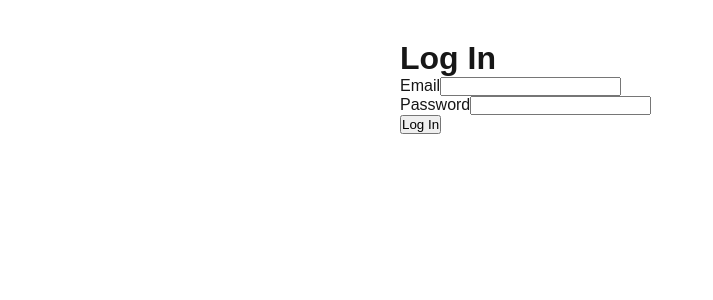
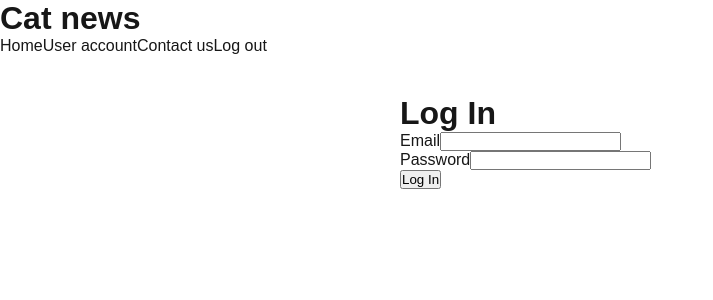
Before and after one commit to xep97/news, a Next.js app: page /login in a window 1280 px wide. Shown: the top 300 px of the page, without its empty margins (0-713 px from the left). Built offline with nearby package versions, Linux system fonts and the light colour scheme; no server answers.

Commit message:
added articles and frontpage

```diff
--- a/src/app/layout.js
+++ b/src/app/layout.js
@@ -1,5 +1,6 @@
 import { Geist, Geist_Mono } from "next/font/google";
 import "./globals.css";
+import Header from "@/components/Header";
 
 const geistSans = Geist({
   variable: "--font-geist-sans",
@@ -20,6 +21,7 @@ export default function RootLayout({ children }) {
   return (
     <html lang="en">
       <body className={`${geistSans.variable} ${geistMono.variable}`}>
+        <Header />
         {children}
       </body>
     </html>
--- /dev/null
+++ b/src/components/Header.jsx
@@ -0,0 +1,19 @@
+import React from 'react'
+
+export default function Header() {
+  return (
+    <>
+        <header>
+            <div>
+                <h1>Cat news</h1>
+            </div>
+            <nav>
+                <a href="/">Home</a>
+                <a href="/dashboard">User account</a>
+                <a href="/">Contact us</a>
+                <a href="/">Log out</a>
+            </nav>
+        </header>
+    </>
+  )
+}
```
Also changed, not shown: src/app/article/[id]/page.jsx (renamed from src/app/article/|id]/page.jsx, +12 -6 lines), src/components/Footer.jsx (added, +9 -0 lines).
